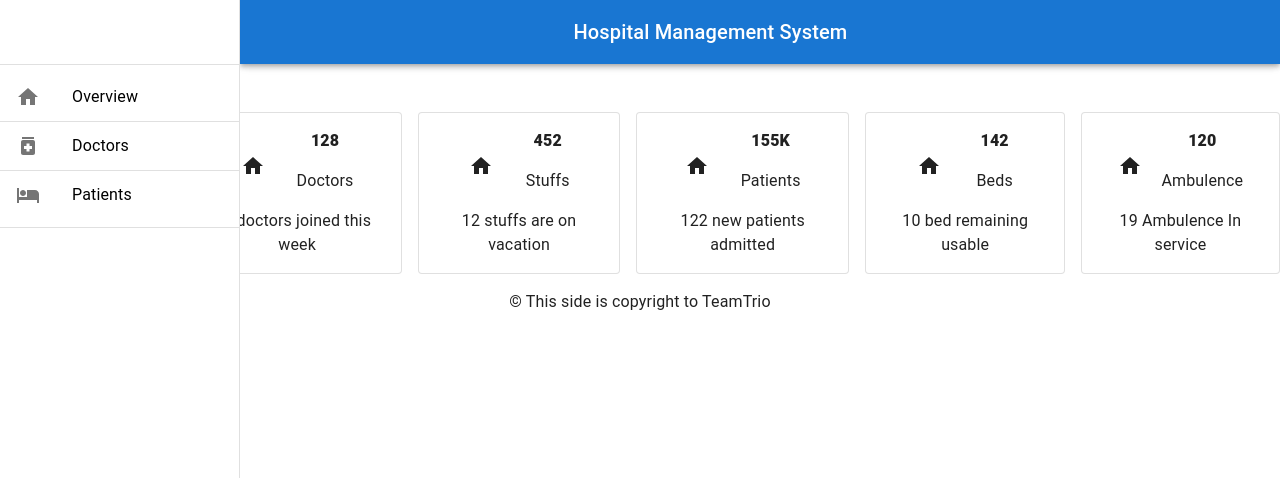
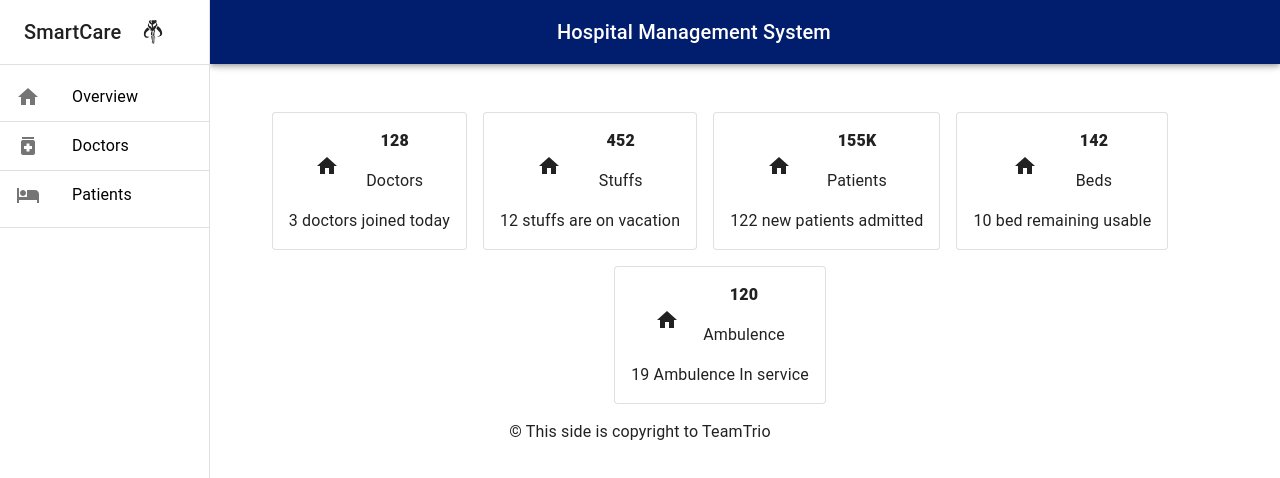
Before and after one commit to srihernogo/practice-react-hospital, a React (Create React App) app: page / in a window 1280 px wide. Shown: the top 478 px of the page. Built offline with nearby package versions, Linux system fonts and the light colour scheme.

Commit message:
Updated header and banner

```diff
--- a/package.json
+++ b/package.json
@@ -12,6 +12,7 @@
     "@testing-library/user-event": "^13.5.0",
     "react": "^18.2.0",
     "react-dom": "^18.2.0",
+    "react-icons": "^4.4.0",
     "react-router-dom": "^6.3.0",
     "react-scripts": "5.0.1",
     "web-vitals": "^2.1.4"
--- a/src/Pages/Home/Banner/Banner.js
+++ b/src/Pages/Home/Banner/Banner.js
@@ -4,14 +4,16 @@ import HomeIcon from '@mui/icons-material/Home';
 
 const Banner = () => {
   return (
-    <div>
+    <Box sx={{ margin: '0 1rem' }}>
       <Box
         sx={{
           display: 'flex',
           justifyContent: 'center',
           alignItems: 'center',
           gap: '1rem',
-          margin: '0 0 0 12rem',
+          margin: { sm: '0 auto', md: '0 0 0 10rem' },
+          flexWrap: 'wrap',
+          padding: '0 0.5rem',
         }}
       >
         <Paper variant="outlined" sx={{ padding: '1rem' }}>
@@ -30,7 +32,7 @@ const Banner = () => {
               <p>Doctors</p>
             </div>
           </Box>
-          <Typography>3 doctors joined this week</Typography>
+          <Typography>3 doctors joined today</Typography>
         </Paper>
         <Paper variant="outlined" sx={{ padding: '1rem' }}>
           <Box
@@ -105,7 +107,7 @@ const Banner = () => {
           <Typography>19 Ambulence In service</Typography>
         </Paper>
       </Box>
-    </div>
+    </Box>
   );
 };
 
--- a/src/Pages/Shared/Header/Header.js
+++ b/src/Pages/Shared/Header/Header.js
@@ -18,8 +18,9 @@ import MenuIcon from '@mui/icons-material/Menu';
 import Toolbar from '@mui/material/Toolbar';
 import Typography from '@mui/material/Typography';
 import { NavLink } from 'react-router-dom';
+import { FaMandalorian } from 'react-icons/fa';
 
-const drawerWidth = 240;
+const drawerWidth = 210;
 
 function Header(props) {
   const { window } = props;
@@ -31,7 +32,13 @@ function Header(props) {
 
   const drawer = (
     <div>
-      <Toolbar />
+      <Toolbar>
+        <Typography variant="h6" noWrap>
+          {' '}
+          SmartCare{' '}
+        </Typography>
+        <FaMandalorian style={{ fontSize: '1.5rem', marginLeft: '20px' }} />
+      </Toolbar>
       <Divider />
       <List>
         <ListItem disablePadding>
@@ -93,7 +100,7 @@ function Header(props) {
           ml: { sm: `${drawerWidth}px` },
         }}
       >
-        <Toolbar>
+        <Toolbar style={{ backgroundColor: '#001D6E' }}>
           <IconButton
             color="inherit"
             aria-label="open drawer"
```
